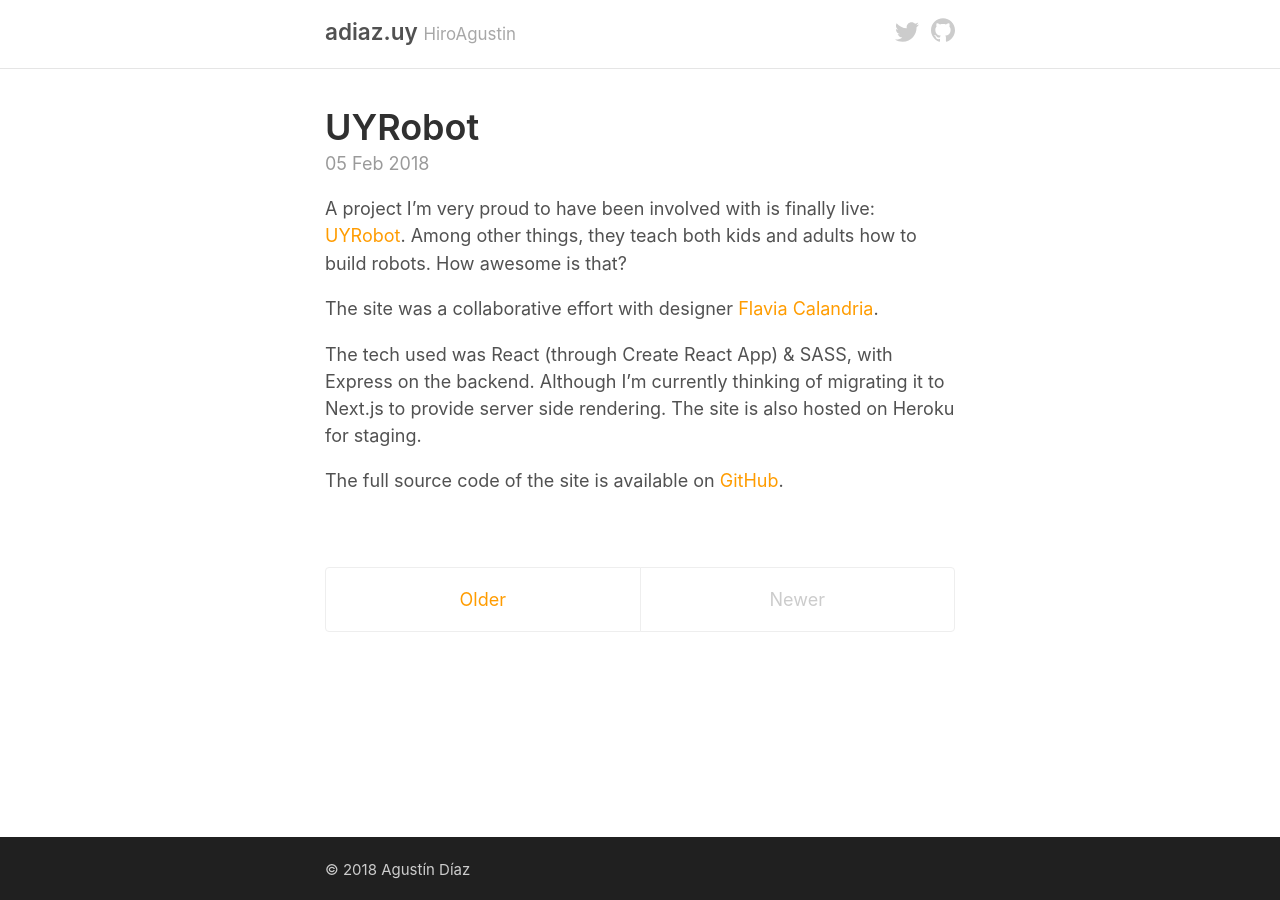
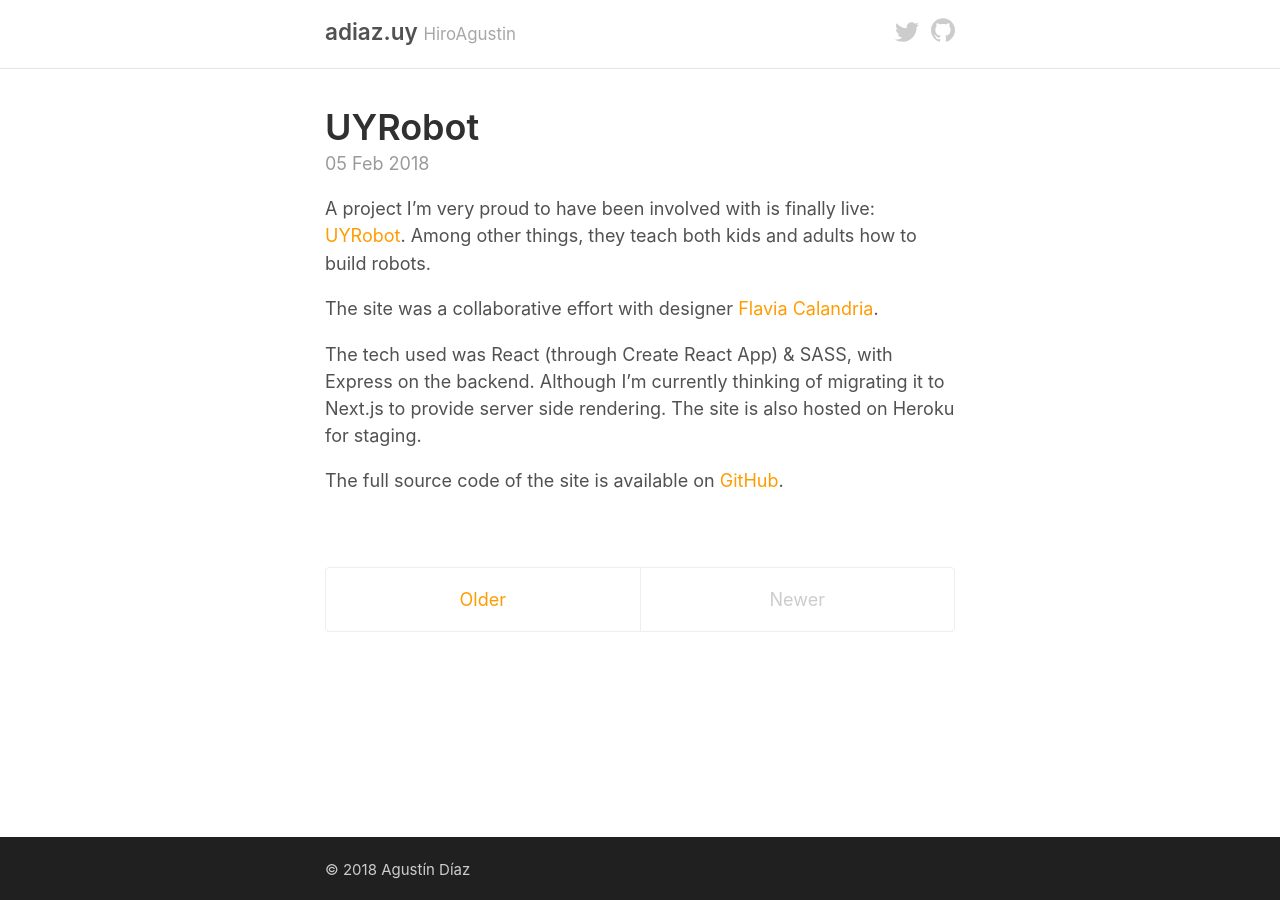
Before and after one commit to HiroAgustin/adiaz.uy-legacy, a Jekyll site: the page built from _posts/2018-02-05-uyrobot.md, in a window 1280 px wide. Built offline with Jekyll 4.4.1, drawn with Linux system fonts in a browser that asks for light colours.

Commit message:
Remove nod

```diff
--- a/_posts/2018-02-05-uyrobot.md
+++ b/_posts/2018-02-05-uyrobot.md
@@ -3,7 +3,7 @@
 title: UYRobot
 ---
 
-A project I’m very proud to have been involved with is finally live: [UYRobot](http://www.uyrobot.com.uy/). Among other things, they teach both kids and adults how to build robots. How awesome is that?
+A project I’m very proud to have been involved with is finally live: [UYRobot](http://www.uyrobot.com.uy/). Among other things, they teach both kids and adults how to build robots.
 
 The site was a collaborative effort with designer [Flavia Calandria](https://www.flaviacalandria.com/).
 
```
